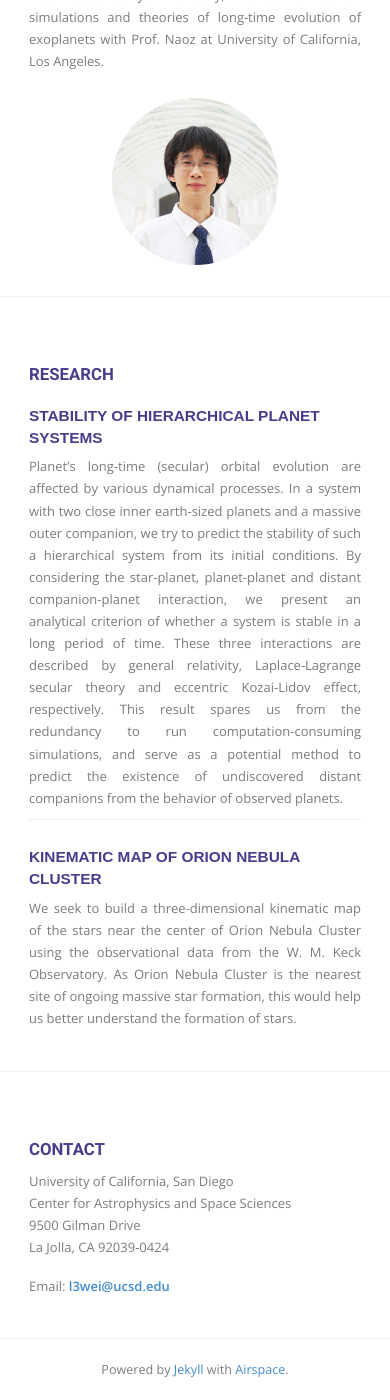
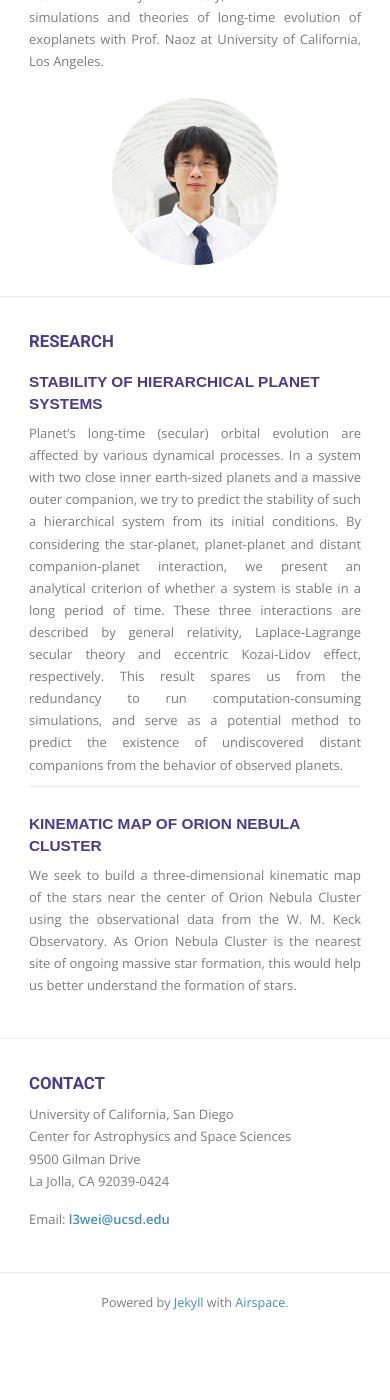
Before and after one commit to wei-lingfeng/lingfeng-wei.github.io, a Jekyll site: the page built from index.html, in a window 390 px wide and 1400 px high, scrolled down 582 px. Built offline with Jekyll 4.4.1, drawn with Linux system fonts in a browser that asks for light colours; nearby versions of some CDN libraries; some web fonts are replaced; after the commit the page ends 1915 px from its top, so only the background shows below that.

Commit message:
Update responsive.css

```diff
--- a/css/responsive.css
+++ b/css/responsive.css
@@ -240,7 +240,7 @@ px      68    160    252    */
   }
   .module h2 {
     font-size: 120%;
-    padding-top: 10%;
+    padding-top: 0%;
   }
   .research-title {
     font-size: 110%;
```
